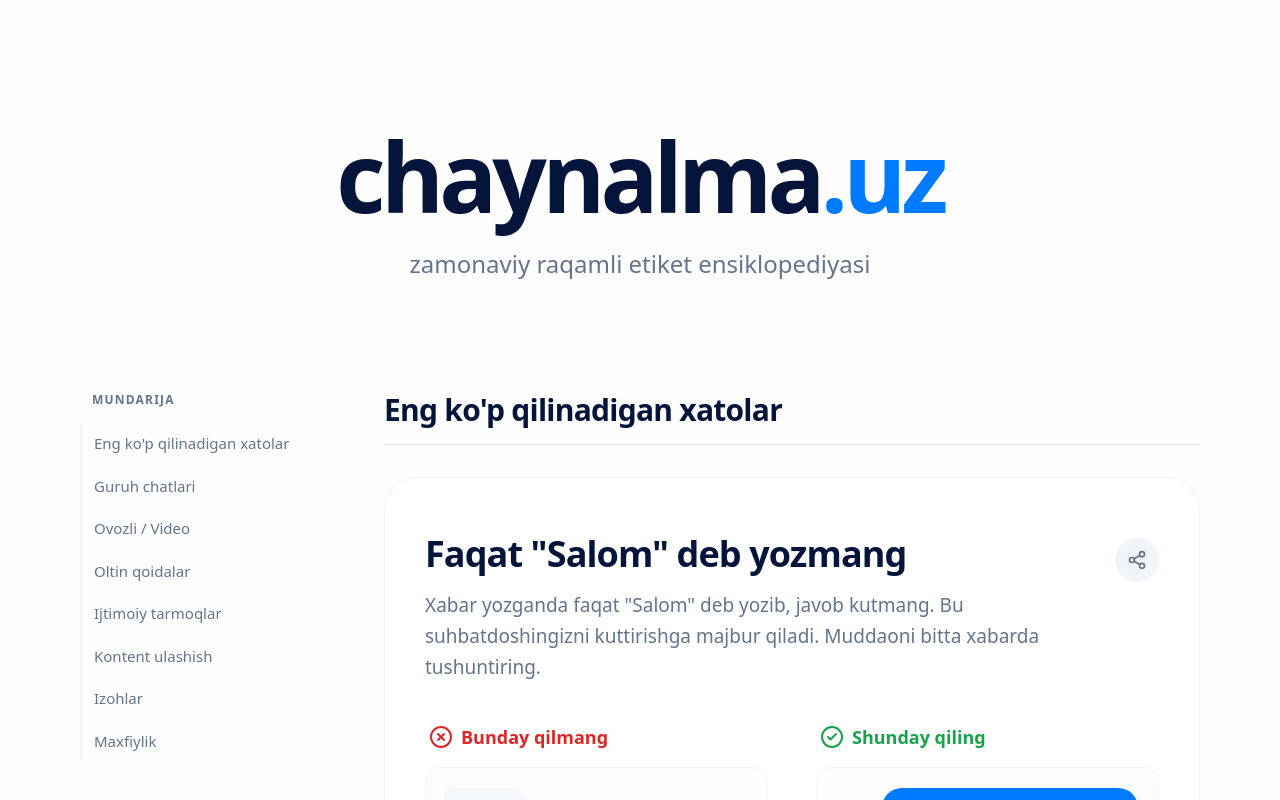
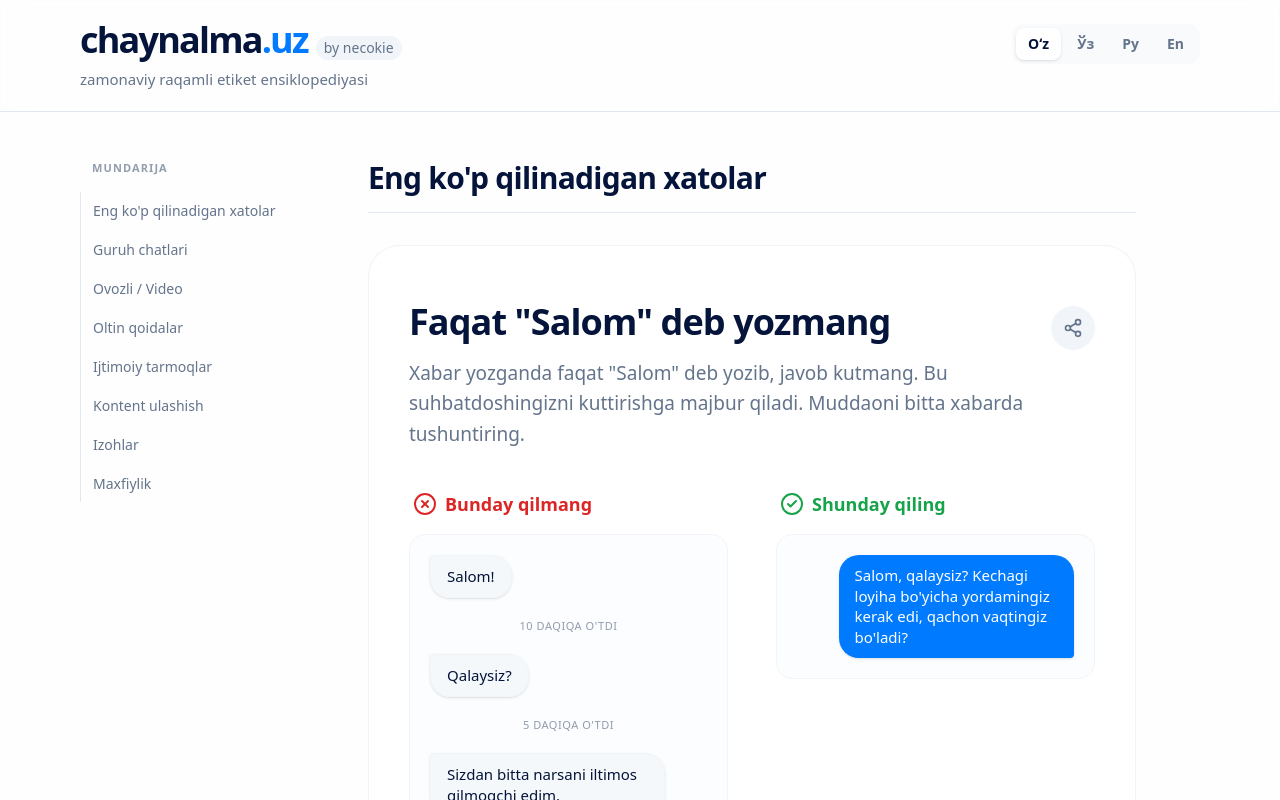
Before and after one commit to necokie/chaynalma, a Next.js app: page / in a window 1280 px wide. Shown: the top 800 px of the page. Built offline with nearby package versions, Linux system fonts and the light colour scheme.

Commit message:
UI Redesign: Docs-style layout, Outfit font, and top header

```diff
--- a/src/app/globals.css
+++ b/src/app/globals.css
@@ -1,7 +1,7 @@
 @import "tailwindcss";
 
 @theme {
-  --font-sans: var(--font-inter), ui-sans-serif, system-ui, sans-serif;
+  --font-sans: var(--font-outfit), ui-sans-serif, system-ui, sans-serif;
 
   --color-primary: #007AFF;
   --color-primary-hover: #0062CC;
--- a/src/app/layout.tsx
+++ b/src/app/layout.tsx
@@ -1,11 +1,12 @@
 import type { Metadata } from "next";
-import { Inter } from "next/font/google";
+import { Outfit } from "next/font/google";
 import "./globals.css";
 import { LanguageProvider } from "@/contexts/LanguageContext";
+import { Header } from "@/components/layout/Header";
 
-const inter = Inter({
-  variable: "--font-inter",
-  subsets: ["latin", "cyrillic"],
+const outfit = Outfit({
+  variable: "--font-outfit",
+  subsets: ["latin"],
 });
 
 export const metadata: Metadata = {
@@ -20,9 +21,14 @@ export default function RootLayout({
 }>) {
   return (
     <html lang="uz">
-      <body className={`${inter.variable} font-sans antialiased`}>
+      <body className={`${outfit.variable} font-sans antialiased bg-background text-foreground`}>
         <LanguageProvider>
-          {children}
+          <div className="flex flex-col min-h-screen">
+            <Header />
+            <div className="flex-1">
+              {children}
+            </div>
+          </div>
         </LanguageProvider>
       </body>
     </html>
--- a/src/app/page.tsx
+++ b/src/app/page.tsx
@@ -9,24 +9,11 @@ export default function Home() {
   const { language } = useLanguage();
 
   return (
-    <div className="min-h-screen bg-background text-foreground pb-20">
-
+    <div className="pb-24">
       <main className="container mx-auto px-4 mt-8 md:mt-12 max-w-6xl">
-        {/* Hero Section */}
-        <div className="text-center py-12 md:py-20 mb-8">
-          <h1 className="text-6xl md:text-8xl font-extrabold tracking-tighter mb-6 text-foreground lowercase">
-            chaynalma<span className="text-primary">.uz</span>
-          </h1>
-          <p className="text-xl md:text-2xl text-muted-foreground font-medium max-w-2xl mx-auto text-balance">
-            {language === 'ru' ? 'энциклопедия современного цифрового этикета' :
-             language === 'en' ? 'encyclopedia of modern digital etiquette' :
-             language === 'uz-cyrl' ? 'замонавий рақамли этикет энциклопедияси' :
-             'zamonaviy raqamli etiket ensiklopediyasi'}
-          </p>
-        </div>
 
         {/* Mobile Horizontal Navigation */}
-        <div className="lg:hidden flex overflow-x-auto pb-4 mb-8 -mx-4 px-4 scrollbar-hide gap-2 sticky top-[60px] bg-background/95 backdrop-blur z-40 border-b border-border/50 py-2">
+        <div className="lg:hidden flex overflow-x-auto pb-4 mb-8 -mx-4 px-4 scrollbar-hide gap-2 sticky top-[80px] bg-background/95 backdrop-blur z-40 border-b border-border/50 py-2">
           {CATEGORIES.map(category => {
             const hasRules = rules.some(r => r.categoryId === category.id);
             if (!hasRules) return null;
@@ -34,7 +21,7 @@ export default function Home() {
               <a
                 key={category.id}
                 href={`#${category.id}`}
-                className="whitespace-nowrap px-4 py-2 bg-muted/50 text-sm font-semibold rounded-full text-muted-foreground hover:text-foreground hover:bg-muted transition-colors border border-border/50"
+                className="whitespace-nowrap px-4 py-2 bg-muted/50 text-[13px] font-semibold rounded-full text-muted-foreground hover:text-foreground hover:bg-muted transition-colors border border-border/50"
               >
                 {category.label[language]}
               </a>
@@ -42,14 +29,14 @@ export default function Home() {
           })}
         </div>
 
-        <div className="flex flex-col lg:flex-row gap-12">
+        <div className="flex flex-col lg:flex-row gap-12 lg:gap-16">
           {/* Desktop Sidebar TOC */}
-          <div className="hidden lg:block w-64 flex-shrink-0">
-            <div className="sticky top-28 space-y-1">
-              <h3 className="font-bold text-xs uppercase tracking-widest text-muted-foreground mb-4 px-3">
+          <div className="hidden lg:block w-56 flex-shrink-0">
+            <div className="sticky top-32">
+              <h3 className="font-bold text-[11px] uppercase tracking-widest text-muted-foreground/70 mb-4 px-3">
                 {language === 'ru' ? 'Оглавление' : language === 'en' ? 'Table of Contents' : 'Mundarija'}
               </h3>
-              <nav className="flex flex-col space-y-1 border-l-2 border-muted pl-4">
+              <nav className="flex flex-col space-y-0.5 border-l border-border pl-4">
                 {CATEGORIES.map(category => {
                   const hasRules = rules.some(r => r.categoryId === category.id);
                   if (!hasRules) return null;
@@ -57,7 +44,7 @@ export default function Home() {
                     <a
                       key={category.id}
                       href={`#${category.id}`}
-                      className="block px-3 py-2 text-[15px] font-medium rounded-lg hover:bg-muted text-muted-foreground hover:text-foreground transition-colors -ml-[18px] border-l-2 border-transparent hover:border-primary"
+                      className="block px-3 py-2 text-[14px] font-medium text-muted-foreground hover:text-foreground transition-colors -ml-[17px] border-l border-transparent hover:border-foreground"
                     >
                       {category.label[language]}
                     </a>
@@ -68,17 +55,17 @@ export default function Home() {
           </div>
 
           {/* Main Content Areas */}
-          <div className="flex-1 space-y-20">
+          <div className="flex-1 space-y-24 max-w-3xl">
             {CATEGORIES.map(category => {
               const categoryRules = rules.filter(r => r.categoryId === category.id);
               if (categoryRules.length === 0) return null;
 
               return (
                 <section key={category.id} id={category.id} className="scroll-mt-32">
-                  <h2 className="text-3xl font-extrabold mb-8 pb-4 border-b border-border text-foreground tracking-tight">
+                  <h2 className="text-2xl md:text-3xl font-extrabold mb-8 pb-4 border-b border-border text-foreground tracking-tight">
                     {category.label[language]}
                   </h2>
-                  <div className="space-y-10">
+                  <div className="space-y-12">
                     {categoryRules.map(rule => (
                       <RuleCard key={rule.slug} rule={rule} />
                     ))}
--- a/src/components/layout/Header.tsx
+++ b/src/components/layout/Header.tsx
@@ -15,21 +15,30 @@ export function Header() {
   const { language, setLanguage } = useLanguage();
 
   return (
-    <header className="sticky top-0 z-50 w-full border-b border-border bg-background/80 backdrop-blur-md">
-      <div className="container mx-auto px-4 h-16 flex items-center justify-between">
-        <div className="flex items-center gap-2">
-          <div className="w-8 h-8 rounded-lg bg-primary text-white flex items-center justify-center font-bold text-lg">
-            C
+    <header className="sticky top-0 z-50 w-full border-b border-border bg-background/95 backdrop-blur-md">
+      <div className="container mx-auto px-4 py-4 md:py-5 max-w-6xl flex items-start justify-between">
+
+        <div className="flex flex-col">
+          <div className="flex items-baseline gap-2">
+            <h1 className="text-3xl md:text-4xl font-extrabold tracking-tighter text-foreground lowercase">
+              chaynalma<span className="text-primary">.uz</span>
+            </h1>
+            <span className="text-xs md:text-sm text-muted-foreground font-medium bg-muted px-2 py-0.5 rounded-full">by necokie</span>
           </div>
-          <span className="font-bold text-xl tracking-tight hidden sm:block">Chaynalama.uz</span>
+          <p className="text-[13px] md:text-[15px] text-muted-foreground font-medium mt-1 md:mt-2 max-w-sm text-balance">
+            {language === 'ru' ? 'энциклопедия современного цифрового этикета' :
+             language === 'en' ? 'encyclopedia of modern digital etiquette' :
+             language === 'uz-cyrl' ? 'замонавий рақамли этикет энциклопедияси' :
+             'zamonaviy raqamli etiket ensiklopediyasi'}
+          </p>
         </div>
 
-        <nav className="flex items-center gap-1 bg-muted p-1 rounded-lg">
+        <nav className="flex items-center gap-1 bg-muted/50 p-1 rounded-xl mt-1">
           {LANGUAGES.map((lang) => (
             <button
               key={lang.code}
               onClick={() => setLanguage(lang.code)}
-              className={`px-3 py-1 text-sm font-medium rounded-md transition-all ${
+              className={`px-3 py-1.5 text-xs md:text-sm font-bold rounded-lg transition-all ${
                 language === lang.code
                   ? 'bg-white text-foreground shadow-sm'
                   : 'text-muted-foreground hover:text-foreground'
@@ -39,6 +48,7 @@ export function Header() {
             </button>
           ))}
         </nav>
+
       </div>
     </header>
   );
```
